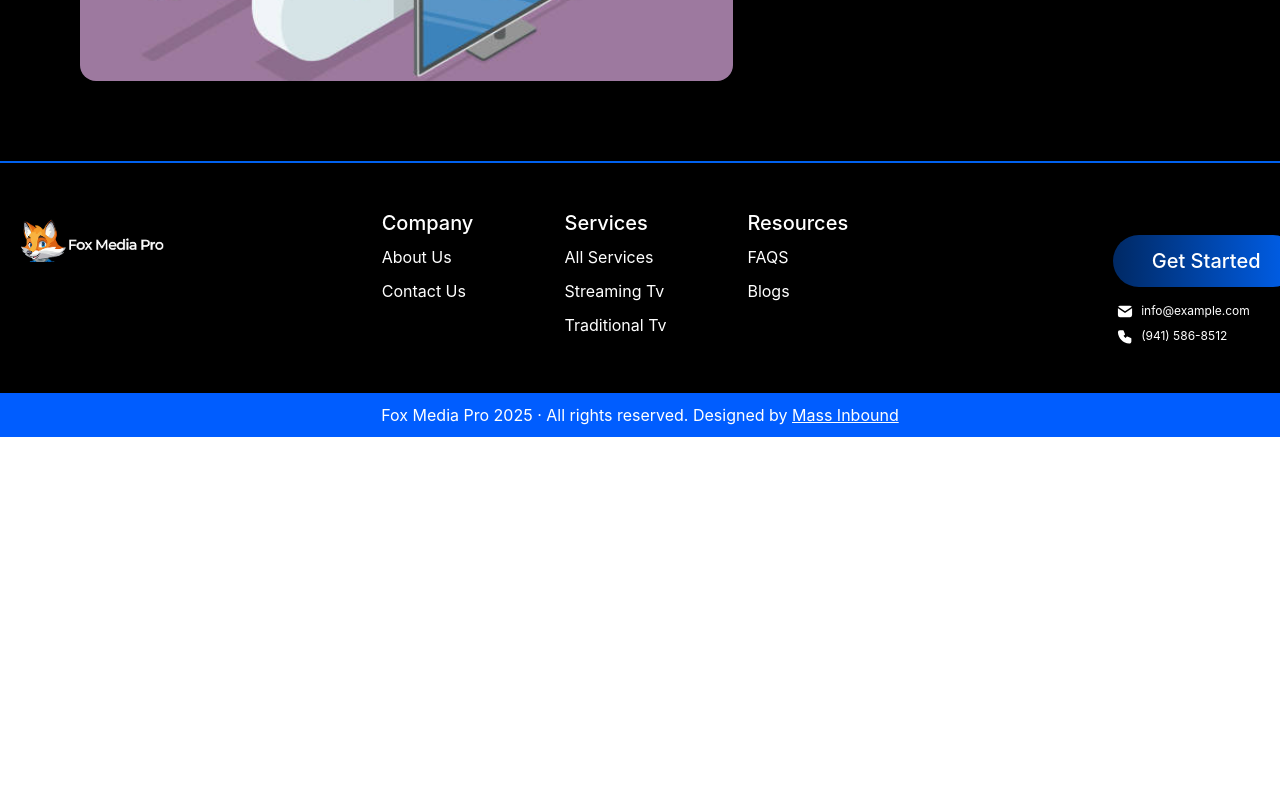
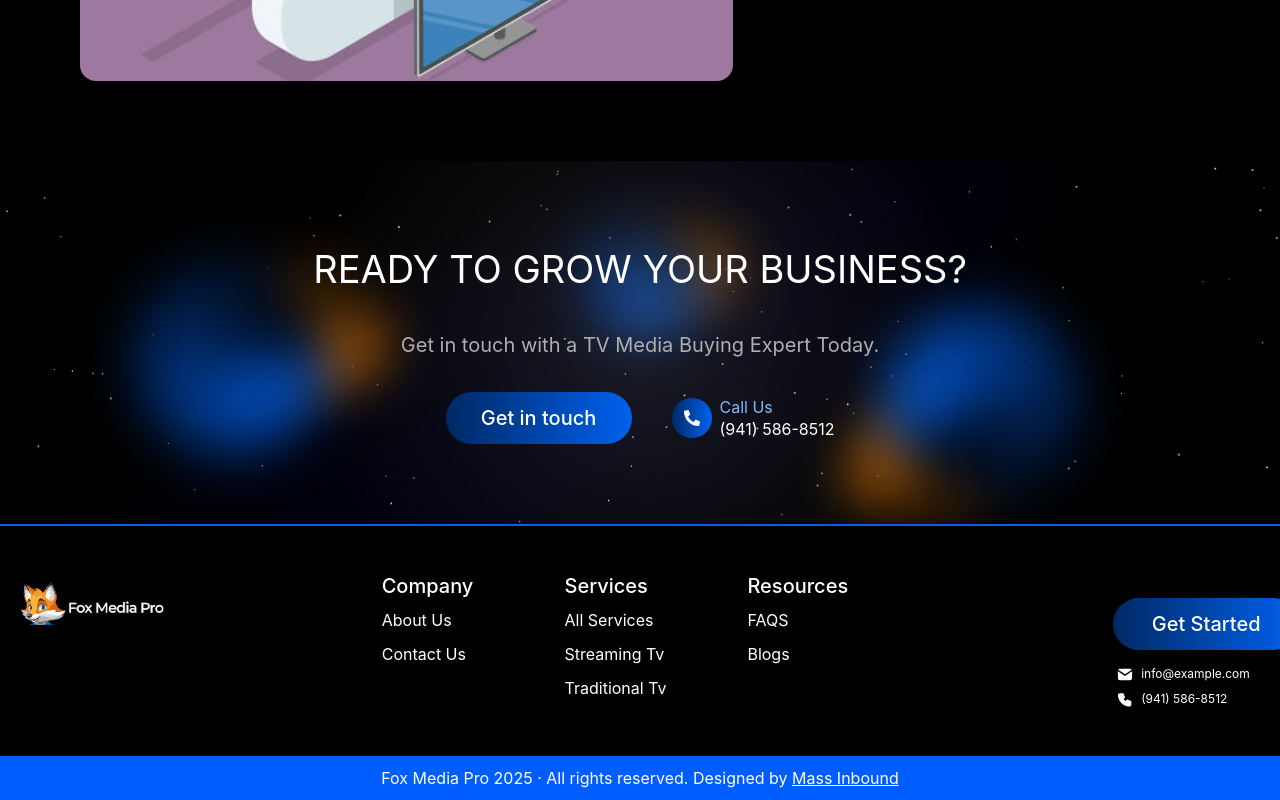
Before and after one commit to mohitnx/mass-inbound, a React (Vite) app: page /blogs in a window 1280 px wide. Shown: the part 1605-2405 px from the top of the page. Before the commit the page ends 2042 px from the top, so only its background shows below. Built offline with nearby package versions, Linux system fonts and the light colour scheme.

Commit message:
Add GetInTouch section to BlogsPage for enhanced user engagement; include call-to-action and contact information.

```diff
--- a/src/pages/BlogsPage/index.tsx
+++ b/src/pages/BlogsPage/index.tsx
@@ -3,6 +3,7 @@ import { Link } from "react-router-dom";
 import { motion } from "framer-motion";
 import { cn } from "../../lib/utils";
 import { Button } from "../../components/ui/button";
+import GetInTouch from "./sections/GetInTouch";
 
 interface BlogPost {
     id: string;
@@ -44,6 +45,7 @@ export default function BlogsPage() {
     const [hoveredIndex, setHoveredIndex] = useState<number | null>(null);
 
     return (
+        <>
         <div className="relative min-h-[calc(74vh-7.8px)] bg-black w-full flex flex-col items-center justify-center text-white pb-20 pt-48">
             <div className="container mx-auto px-8 md:px-4 max-w-6xl">
                 <div className="text-center mb-16">
@@ -108,5 +110,8 @@ export default function BlogsPage() {
                 </div>
             </div>
         </div>
+
+        <GetInTouch />
+        </>
     );
 }
--- /dev/null
+++ b/src/pages/BlogsPage/sections/GetInTouch.tsx
@@ -0,0 +1,34 @@
+import { BackgroundImage } from "../../../components/BackgroundImage"
+import { Button } from "../../../components/ui/button"
+
+const GetInTouch = () => {
+  return (
+    <div className="relative w-full flex flex-col items-center justify-center text-white text-center py-20 min-h-[331px] backdrop-blur-xl">
+      <BackgroundImage imagePath="/backgrounds/star.png" />
+
+      <div className="container mx-auto px-8 md:px-4 md:max-w-6xl">
+        <div className="text-center space-y-8">
+          <p className="text-[38px]">READY TO GROW YOUR BUSINESS?</p>
+          <p className="text-[20px] text-[#AEAEAE]">Get in touch with a TV Media Buying Expert Today.</p>
+
+          <div className="flex justify-center items-center gap-4 md:gap-10">
+            <Button>Get in touch</Button>
+            <div className="flex items-center gap-2">
+            <img src="/icons/call.svg" alt="Call Us" />
+            <div className="flex flex-col text-left gap-0">
+              <span className=" text-primary-200 leading-[140%] tracking-[0%]">
+                Call Us
+              </span>
+              <span className="text-[16px] leading-[140%] tracking-[0%]">
+                (941) 586-8512
+              </span>
+            </div>
+          </div>
+          </div>
+        </div>
+      </div>
+    </div>
+  )
+}
+
+export default GetInTouch
```
